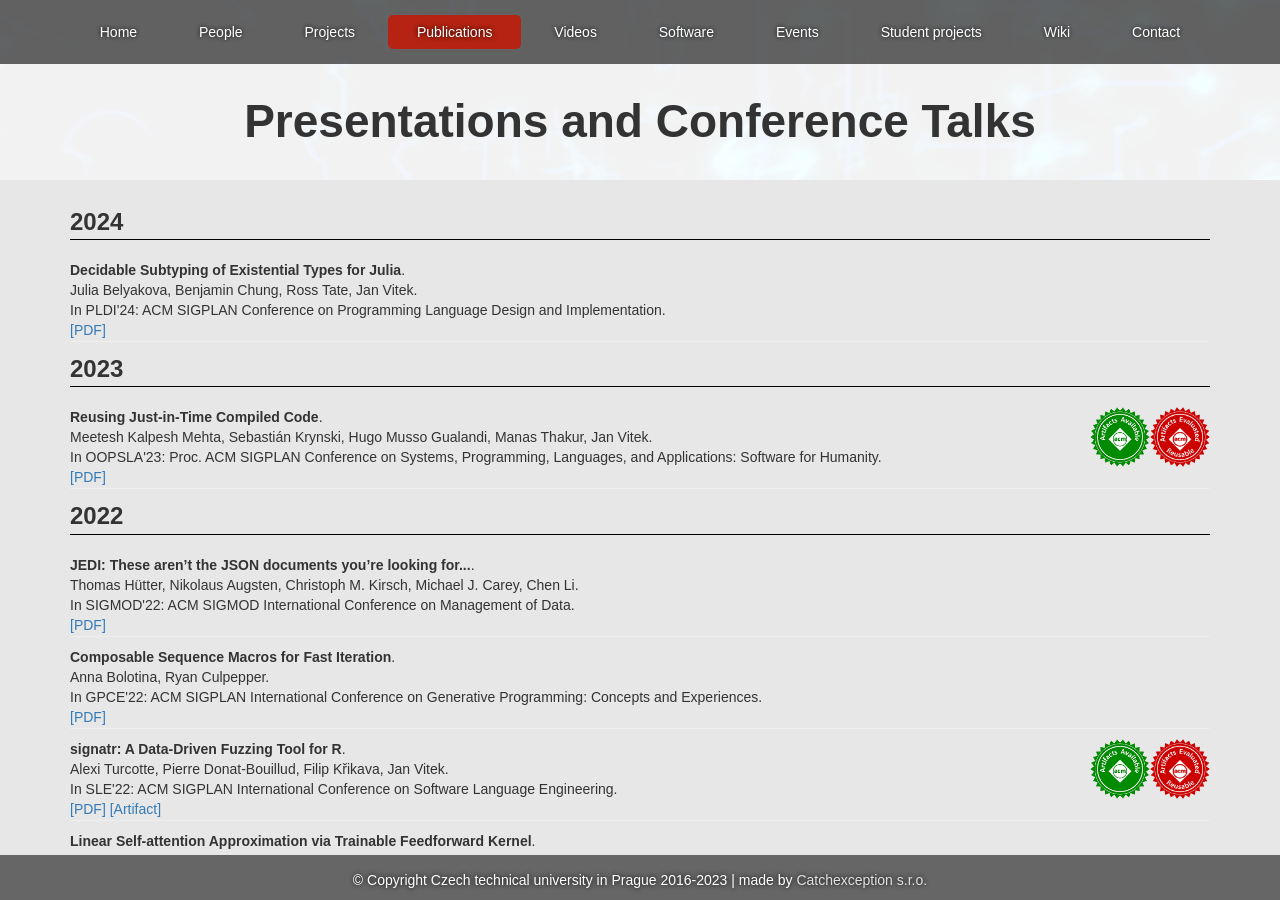
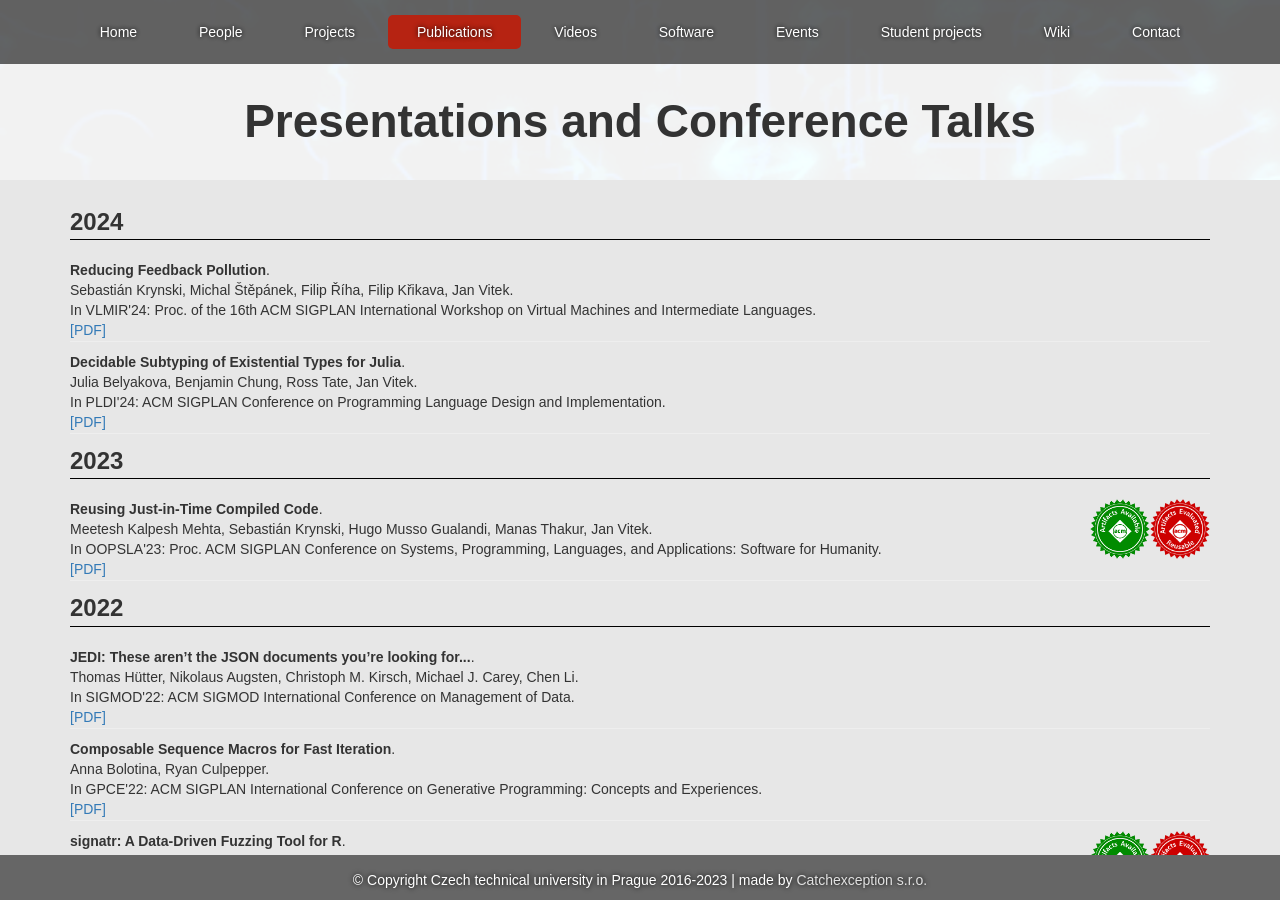
Before and after one commit to PRL-PRG/prl-prg.github.io, a Jekyll site: the page built from publications.md, in a window 1280 px wide and 900 px high. Built offline with Jekyll 4.4.1, drawn with Linux system fonts in a browser that asks for light colours.

Commit message:
Update the website: Feeback pollution article, organization of MPLR by Christoph

```diff
--- a/publications.md
+++ b/publications.md
@@ -13,6 +13,19 @@ displayed_years:
 publications:
 
 ##### 2024 #####
+ - year: 2024
+   title: Reducing Feedback Pollution
+   authors: "Sebastián Krynski, Michal Štěpánek, Filip Říha, Filip Křikava, Jan Vitek"
+   publication: "Proc. of the 16th ACM SIGPLAN International Workshop on Virtual Machines and Intermediate Languages"
+   short_publication: "VLMIR'24"
+   links:
+   - text: PDF
+     link: https://dl.acm.org/doi/pdf/10.1145/3689490.3690404
+   grants:
+   - ELE
+   - BC
+   - EXPRO
+
  - year: 2024
    title: "Decidable Subtyping of Existential Types for Julia"
    authors: "Julia Belyakova, Benjamin Chung, Ross Tate, Jan Vitek"
```
Also changed, not shown: index.md (+3 -2 lines).
